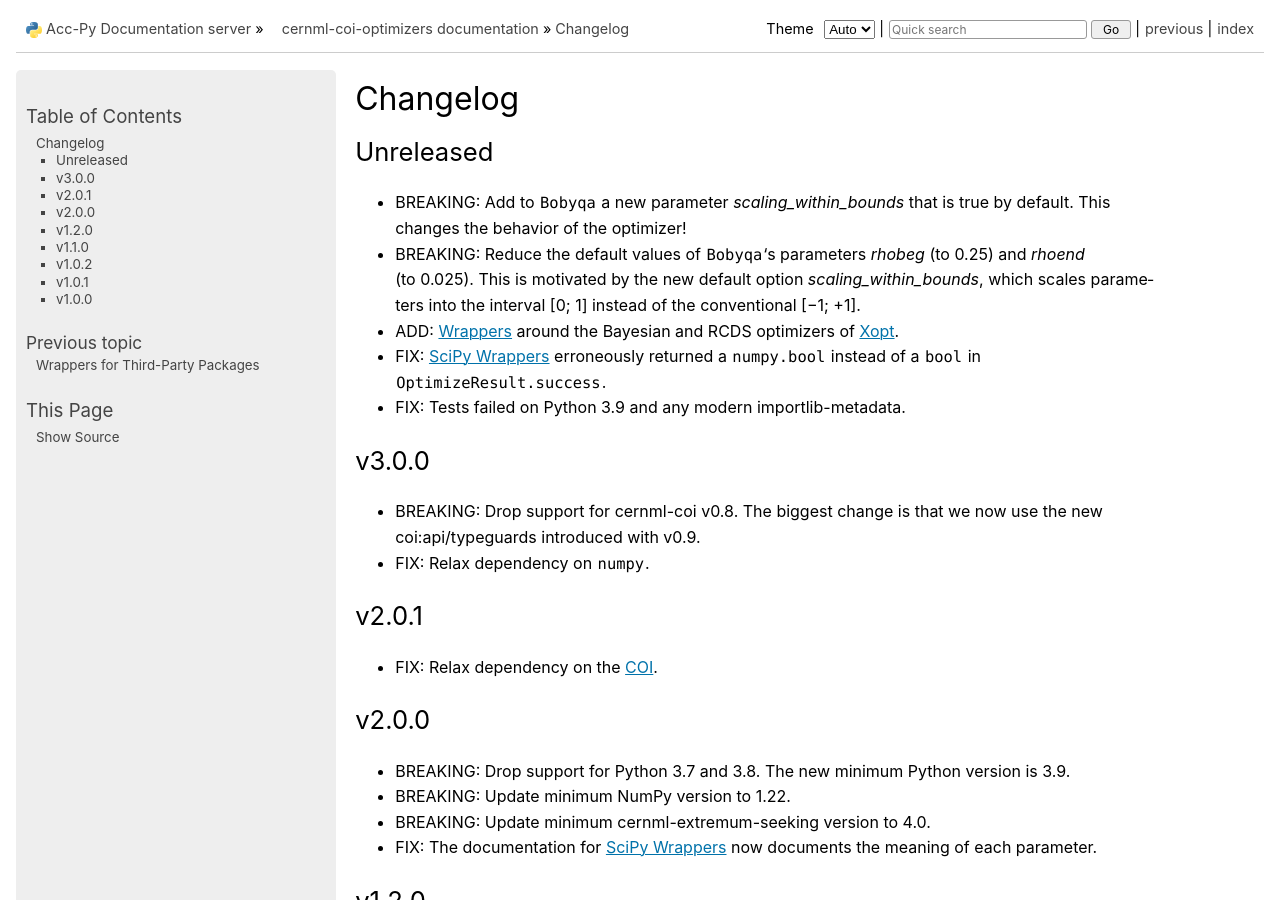
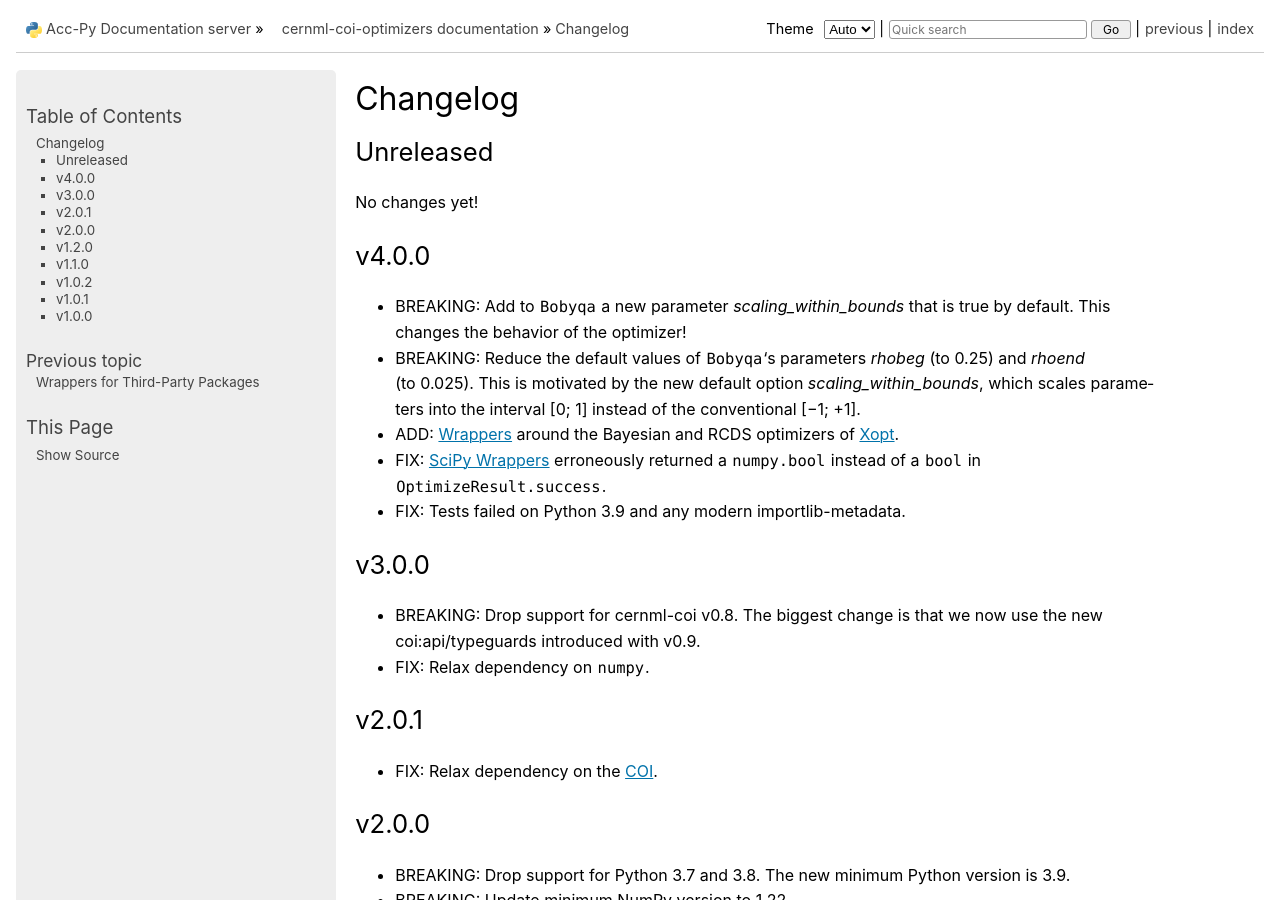
Before and after one commit to geoff-project/coi-optimizers, a Sphinx documentation site: the page built from docs/changelog.rst, in a window 1280 px wide and 900 px high. Built offline with Sphinx 7.4.7, drawn with Linux system fonts in a browser that asks for light colours; the version number could not be read and is left out.

Commit message:
Bump version.

```diff
--- a/docs/changelog.rst
+++ b/docs/changelog.rst
@@ -11,6 +11,11 @@ Changelog
 
 Unreleased
 ----------
+
+No changes yet!
+
+v4.0.0
+------
 
 - BREAKING: Add to `.Bobyqa` a new parameter *scaling_within_bounds* that is
   true by default. This changes the behavior of the optimizer!
```
